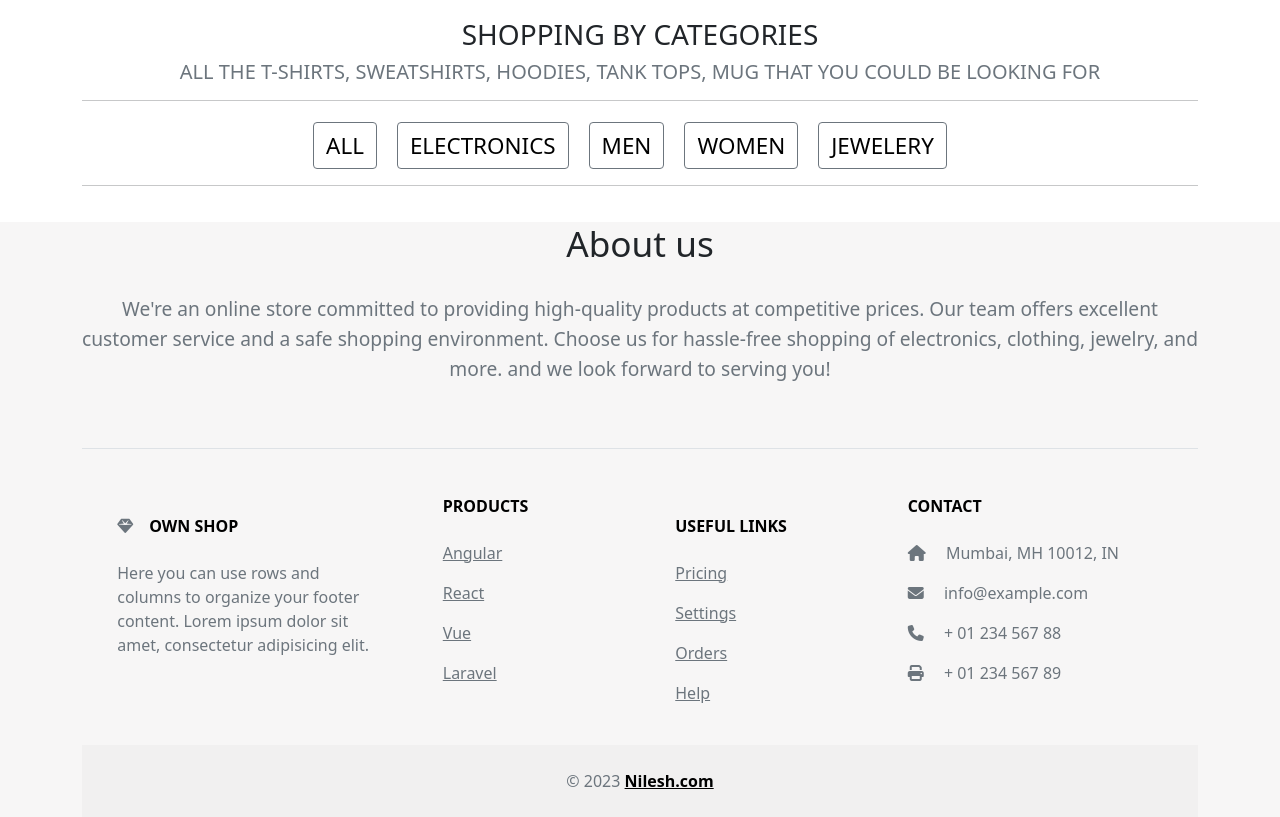
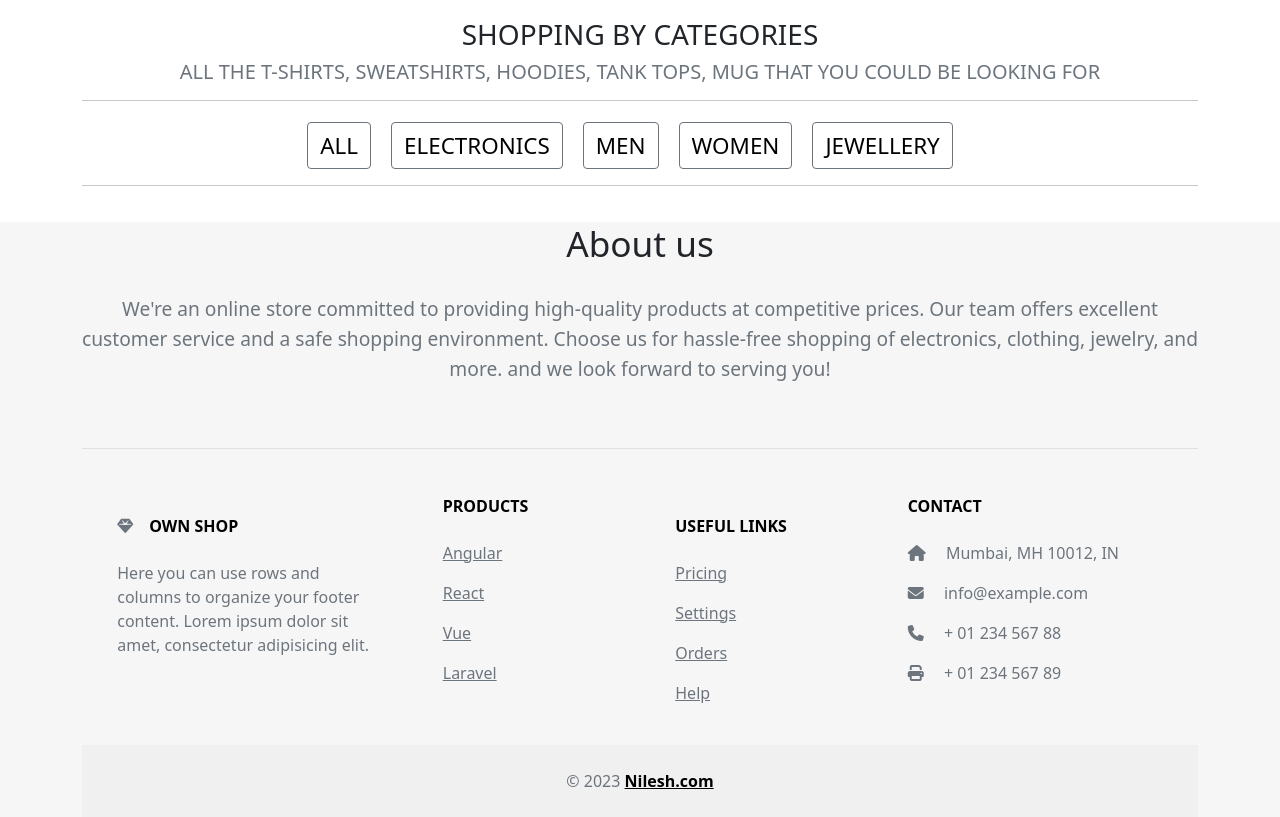
Before and after one commit to itsKapri/Api-store, a plain HTML site: page index.html in a window 1280 px wide. Shown: the part 1036-1853 px from the top of the page. Drawn offline with nearby package versions, Linux system fonts and the light colour scheme; no server answers; a web font is replaced by a local one.

Commit message:
Update index.html

```diff
--- a/index.html
+++ b/index.html
@@ -136,7 +136,7 @@
                 <button type="button" class="btn btn-outline-secondary" onclick="electronics()">Electronics</button>
                 <button type="button" class="btn btn-outline-secondary" onclick="men_clothing()">Men</button>
                 <button type="button" class="btn btn-outline-secondary" onclick="women_clothing()">Women</button>
-                <button type="button" class="btn btn-outline-secondary" onclick="jewelery()">Jewelery</button>
+                <button type="button" class="btn btn-outline-secondary" onclick="jewelery()">Jewellery</button>
 
 
             </div>
```
